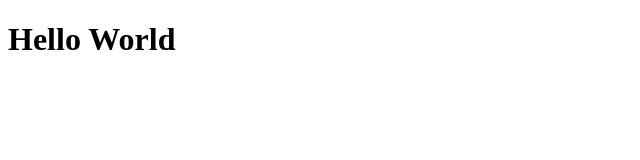
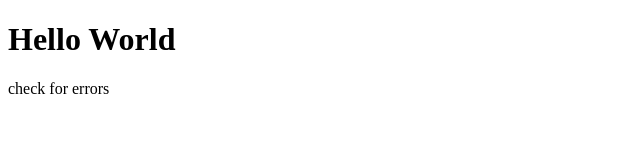
Before and after one commit to PavitGitHub/PavitGitHub.github.io, a plain HTML site: page index.html in a window 1280 px wide. Shown: the whole page, without its empty margins (0-640 px from the left). Drawn offline with Linux system fonts and the light colour scheme.

Commit message:
Another Initial commit
Checking for errors

```diff
--- a/index.html
+++ b/index.html
@@ -7,6 +7,7 @@
 </head>
 <body>
     <h1>Hello World</h1>
+    <p>check for errors</p>
 
 </body>
 </html>
```
